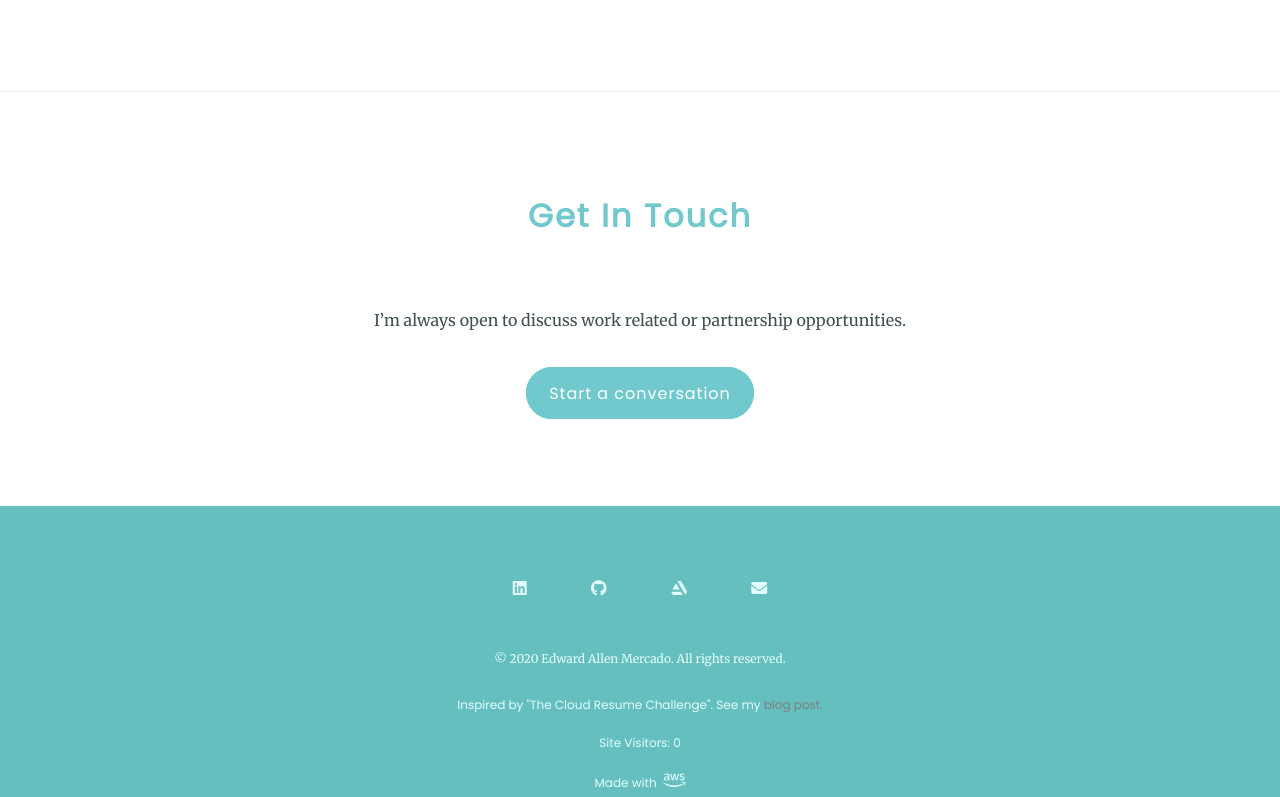
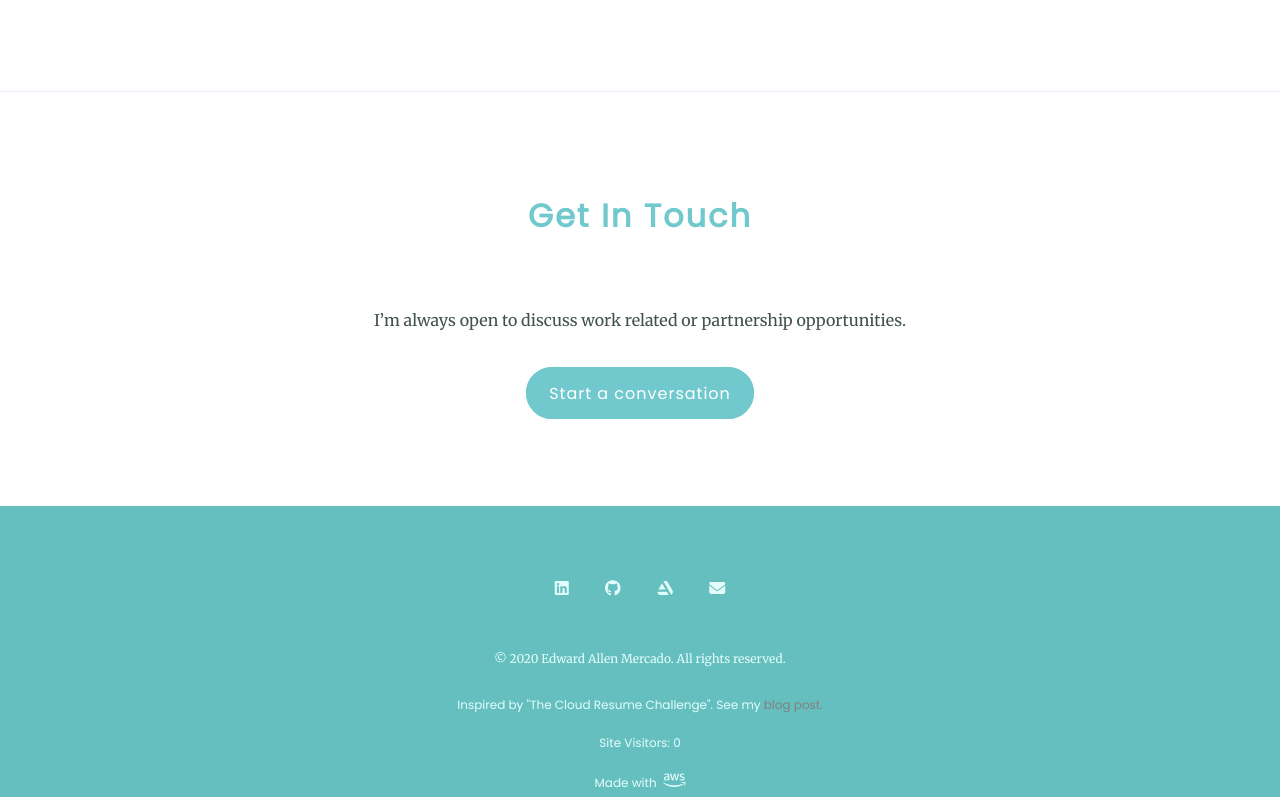
Before and after one commit to edwardmercado/MySite, a plain HTML site: page index.html in a window 1280 px wide. Shown: the part 2402-3199 px from the top of the page. Drawn offline with nearby package versions, Linux system fonts and the light colour scheme; no server answers; a web font is replaced by a local one.

Commit message:
content fix

```diff
--- a/css/styles.css
+++ b/css/styles.css
@@ -250,7 +250,8 @@ p{
 }
 
 .footer-link{
-  margin: 20px 30px;
+  margin: 1em 1em;
+  font-size: 1em;
 }
 
 .footer-link-container{
@@ -304,7 +305,6 @@ p{
 
 .powered-by i{
   font-size: 18px;
-
 }
 
 
--- a/index.html
+++ b/index.html
@@ -77,7 +77,7 @@
         </div>
 
         <div class="skill-description-holder">
-          <h3 class="skill-title">Design and Architect your cloud infrastructure.</h3>
+          <h3 class="skill-title">Design and architect your cloud infrastructure.</h3>
           <p class="skill-description">Developing and designing in the cloud is complex that we thought, I can help you to achieve your cloud goals leveraging the best practices that we have.</p>
         </div>
 
@@ -142,7 +142,6 @@
           <span> Made with &nbsp;<i class="fab fa-aws"></i></span>
         </div>
       </div>
-
     </section>
 
   </body>
```
